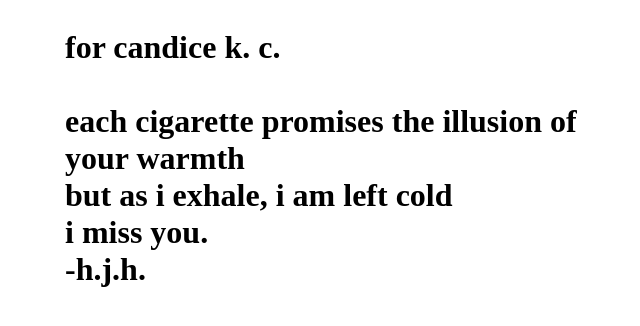
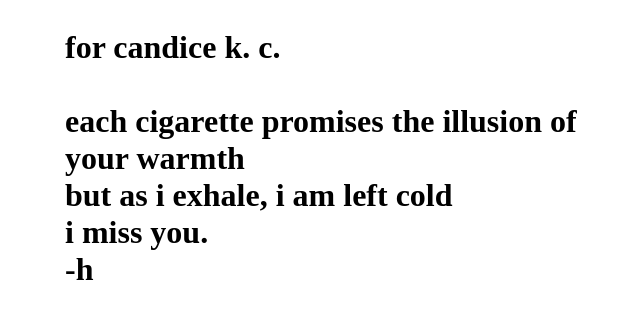
Before and after one commit to wakefieldcox-gif/wakefieldcox-gif.github.io, a plain HTML site: page index.html in a window 1280 px wide. Shown: the full height of the page, 319-959 px from the left. Drawn offline with Linux system fonts and the light colour scheme.

Commit message:
Update index.html

```diff
--- a/index.html
+++ b/index.html
@@ -15,7 +15,7 @@
             each cigarette promises the illusion of your warmth<br>
             but as i exhale, i am left cold<br>
             i miss you.<br>
-            -h.j.h.
+            -h
         </h1>
     </body>
 </html>
```
